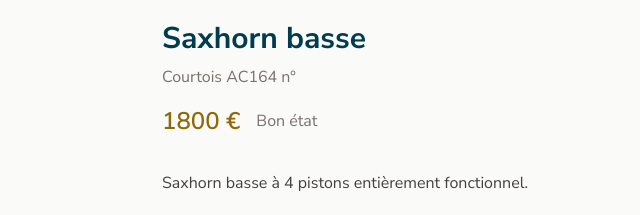
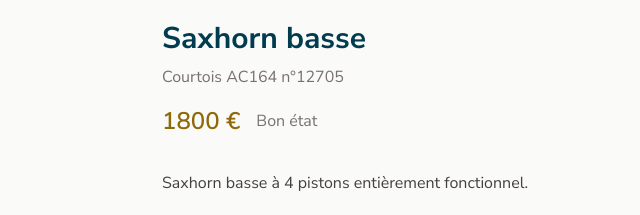
Before and after one commit to atelierovents/atelierovents, an Astro site: page /occasions/saxhorn-basse in a window 1280 px wide. Shown: the part 379-594 px from the top of the page, 110-750 px from the left. Built offline with nearby package versions, Linux system fonts and the light colour scheme; Astro itself is replaced by a stand-in of ours.

Commit message:
Update Instruments d'occasion “saxhorn-basse”
Co-authored-by: contact <contact@atelierovents.fr>

```diff
--- a/src/content/occasions/saxhorn-basse.md
+++ b/src/content/occasions/saxhorn-basse.md
@@ -1,6 +1,6 @@
 ---
 title: Saxhorn basse
-marque: Courtois AC164 n°
+marque: Courtois AC164 n°12705
 prix: 1800
 etat: Bon état
 ---
```
